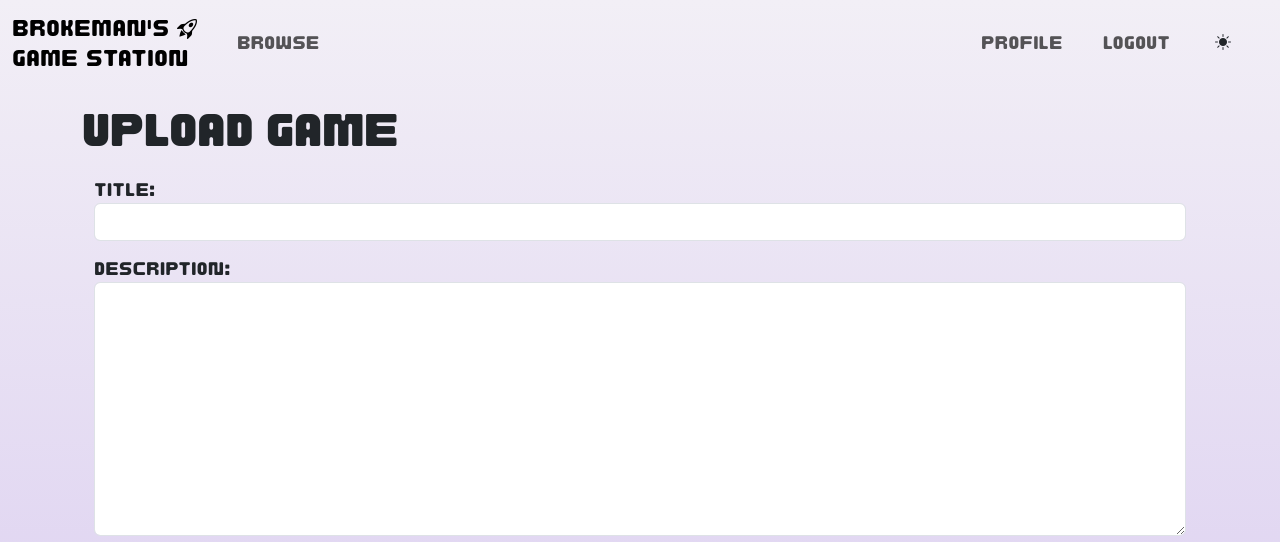
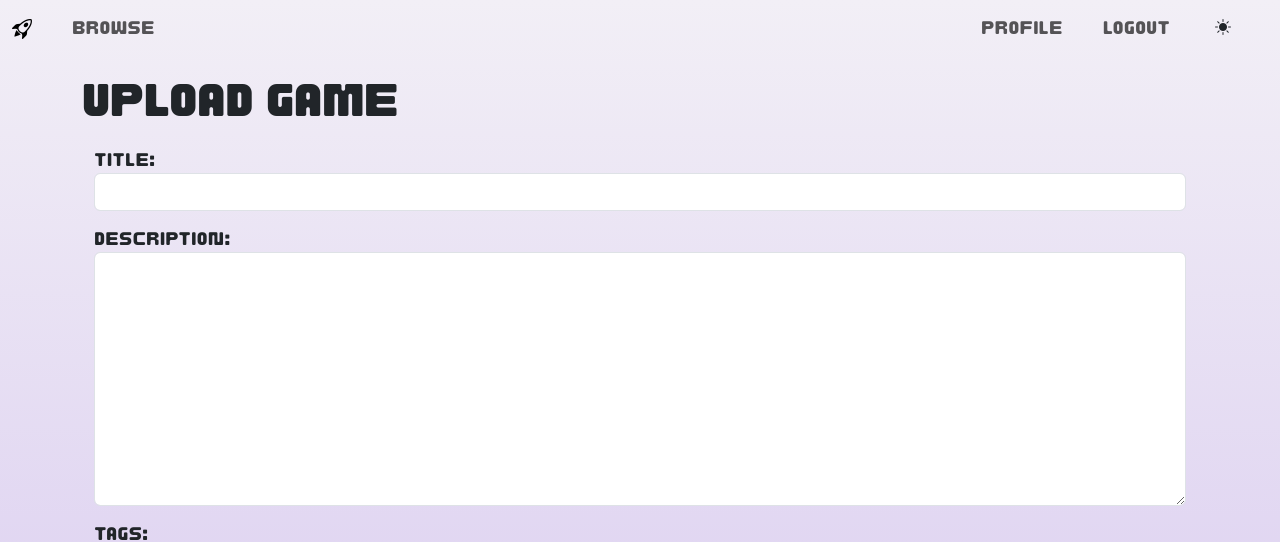
Before and after one commit to tadashibashi/bgs, a Django app: page /games/create/ in a window 1280 px wide. Shown: the top 542 px of the page. Run offline with Django 4.2, Linux system fonts and the light colour scheme; the visitor is signed in with stand-in values (Sample User, id 1); data that the repository does not hold is empty; some libraries are stand-ins or nearby versions.

Commit message:
removed the p tag text from navbar

```diff
--- a/main_app/templates/include/navbar.html
+++ b/main_app/templates/include/navbar.html
@@ -6,8 +6,7 @@
         {# Branding #}
         <div class="navbar-brand">
             <a class="d-flex flex-column p-0 text-decoration-none nav-link" href="/">
-                <p class="m-0">Brokeman's <i class="bi bi-rocket-takeoff"></i></p>
-                <p class="m-0">Game Station</p>
+                <p class="m-0"><i class="bi bi-rocket-takeoff"></i></p>
             </a>
         </div>
 
```
Also changed, not shown: main_app/migrations/0009_alter_file_created_at.py (added).
